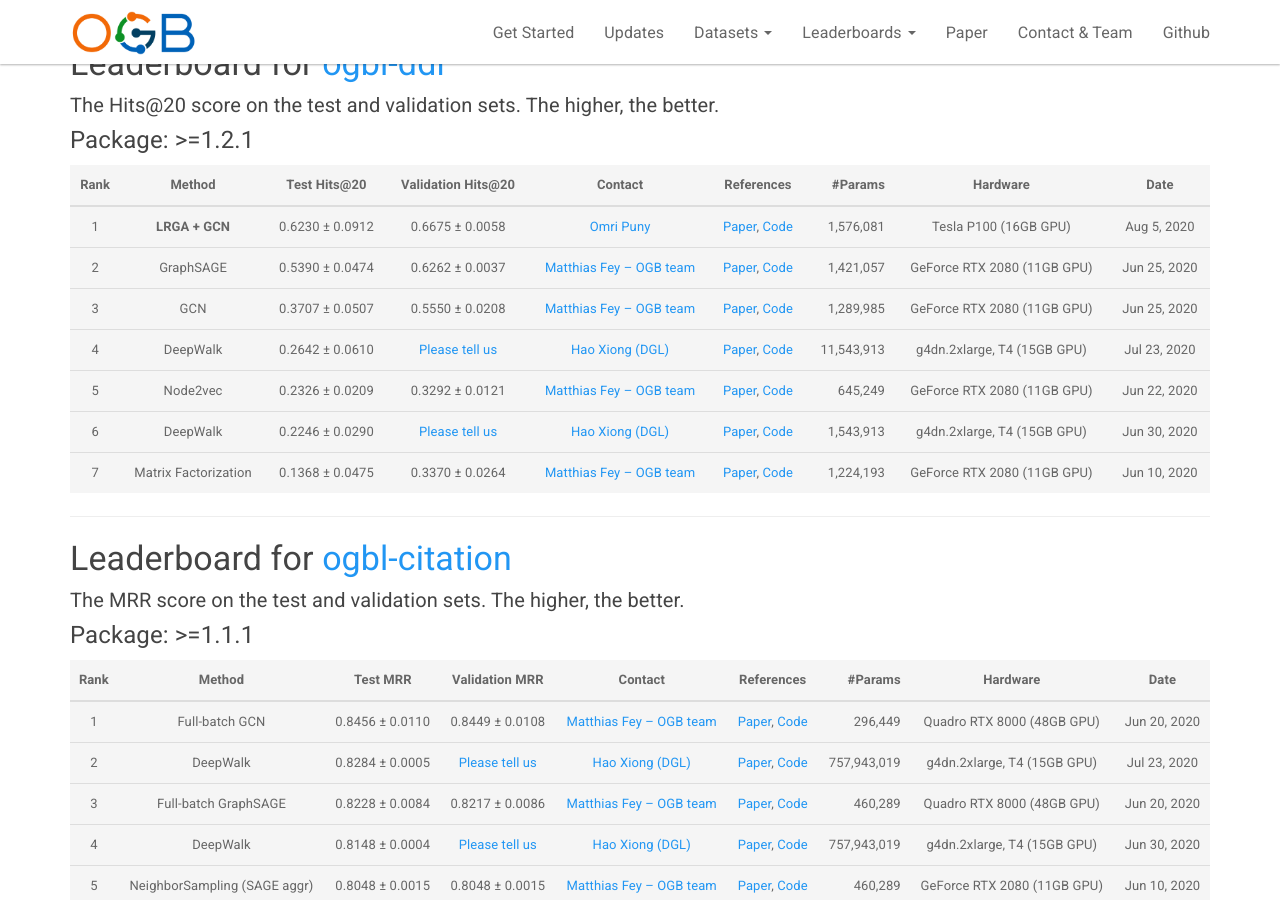
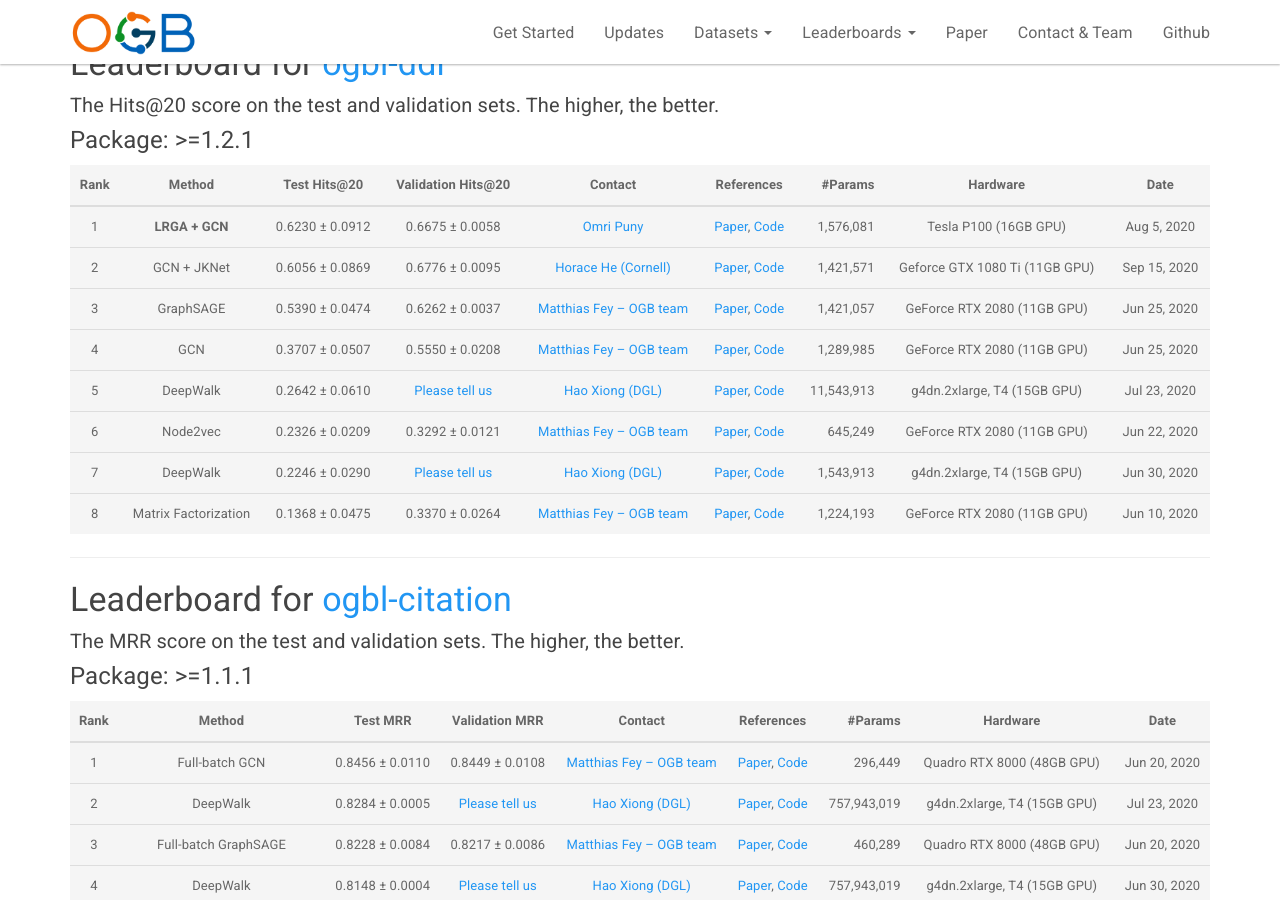
Before and after one commit to snap-stanford/ogb-web, a Jekyll site: the page built from _docs/leaderboard/leader_linkprop.md, in a window 1280 px wide and 900 px high, scrolled down 1348 px. Built offline with Jekyll 4.4.1, drawn with Linux system fonts in a browser that asks for light colours.

Commit message:
updateleaderboard

```diff
--- a/_docs/leaderboard/leader_linkprop.md
+++ b/_docs/leaderboard/leader_linkprop.md
@@ -69,12 +69,13 @@ The **bold** method name indicates that the implementation is **official** (by t
 | Rank  | Method | Test Hits@20 | Validation Hits@20 | Contact | References | #Params | Hardware | Date
 |:----:|:-----:|:------:|:-----:|:-----:|:-----:|-----:|:-----:|:-----:|
 |  1  |  **LRGA + GCN**  | 0.6230 ± 0.0912   | 0.6675 ± 0.0058 |[Omri Puny](mailto:omri.puny@weizmann.ac.il) | [Paper](https://arxiv.org/abs/2006.07846), [Code](https://github.com/omri1348/LRGA/tree/master/ogb/examples/linkproppred) | 1,576,081 | Tesla P100 (16GB GPU) | Aug 5, 2020 |
-|  2  |  GraphSAGE  | 0.5390 ± 0.0474   | 0.6262 ± 0.0037 | [Matthias Fey -- OGB team](mailto:matthias.fey@tu-dortmund.de) | [Paper](https://arxiv.org/abs/1706.02216), [Code](https://github.com/snap-stanford/ogb/tree/master/examples/linkproppred/ddi) | 1,421,057 | GeForce RTX 2080 (11GB GPU) | Jun 25, 2020 |
-|  3  |  GCN  | 0.3707 ± 0.0507   | 0.5550 ± 0.0208 | [Matthias Fey -- OGB team](mailto:matthias.fey@tu-dortmund.de) | [Paper](https://arxiv.org/abs/1609.02907), [Code](https://github.com/snap-stanford/ogb/tree/master/examples/linkproppred/ddi) | 1,289,985 | GeForce RTX 2080 (11GB GPU) | Jun 25, 2020 |
-|  4  |  DeepWalk  | 0.2642 ± 0.0610   | [Please tell us](mailto:ogb@cs.stanford.edu) | [Hao Xiong (DGL)](mailto:taxuexh@sjtu.edu.cn) | [Paper](https://arxiv.org/pdf/1403.6652.pdf), [Code](https://github.com/dmlc/dgl/tree/master/examples/pytorch/ogb/deepwalk) | 11,543,913 | g4dn.2xlarge, T4 (15GB GPU) | Jul 23, 2020 |
-|  5  |  Node2vec  | 0.2326 ± 0.0209   | 0.3292 ± 0.0121 | [Matthias Fey -- OGB team](mailto:matthias.fey@tu-dortmund.de) | [Paper](https://arxiv.org/abs/1607.00653), [Code](https://github.com/snap-stanford/ogb/tree/master/examples/linkproppred/ddi) | 645,249 | GeForce RTX 2080 (11GB GPU) | Jun 22, 2020 |
-|  6  |  DeepWalk  | 0.2246 ± 0.0290   | [Please tell us](mailto:ogb@cs.stanford.edu) | [Hao Xiong (DGL)](mailto:taxuexh@sjtu.edu.cn) | [Paper](https://arxiv.org/pdf/1403.6652.pdf), [Code](https://github.com/dmlc/dgl/tree/master/examples/pytorch/ogb/deepwalk) | 1,543,913 | g4dn.2xlarge, T4 (15GB GPU) | Jun 30, 2020 |
-|  7  |  Matrix Factorization  | 0.1368 ± 0.0475   | 0.3370 ± 0.0264 | [Matthias Fey -- OGB team](mailto:matthias.fey@tu-dortmund.de) | [Paper](https://arxiv.org/abs/2005.00687), [Code](https://github.com/snap-stanford/ogb/tree/master/examples/linkproppred/ddi) | 1,224,193 | GeForce RTX 2080 (11GB GPU) | Jun 10, 2020 |
+|  2  |  GCN + JKNet  | 0.6056 ± 0.0869   | 0.6776 ± 0.0095 | [Horace He  (Cornell)](mailto:hh498@cornell.edu) | [Paper](https://arxiv.org/abs/1609.02907), [Code](https://github.com/Chillee/ogb_ddi/blob/master/gnn.py) | 1,421,571 | Geforce GTX 1080 Ti (11GB GPU) | Sep 15, 2020 |
+|  3  |  GraphSAGE  | 0.5390 ± 0.0474   | 0.6262 ± 0.0037 | [Matthias Fey -- OGB team](mailto:matthias.fey@tu-dortmund.de) | [Paper](https://arxiv.org/abs/1706.02216), [Code](https://github.com/snap-stanford/ogb/tree/master/examples/linkproppred/ddi) | 1,421,057 | GeForce RTX 2080 (11GB GPU) | Jun 25, 2020 |
+|  4  |  GCN  | 0.3707 ± 0.0507   | 0.5550 ± 0.0208 | [Matthias Fey -- OGB team](mailto:matthias.fey@tu-dortmund.de) | [Paper](https://arxiv.org/abs/1609.02907), [Code](https://github.com/snap-stanford/ogb/tree/master/examples/linkproppred/ddi) | 1,289,985 | GeForce RTX 2080 (11GB GPU) | Jun 25, 2020 |
+|  5  |  DeepWalk  | 0.2642 ± 0.0610   | [Please tell us](mailto:ogb@cs.stanford.edu) | [Hao Xiong (DGL)](mailto:taxuexh@sjtu.edu.cn) | [Paper](https://arxiv.org/pdf/1403.6652.pdf), [Code](https://github.com/dmlc/dgl/tree/master/examples/pytorch/ogb/deepwalk) | 11,543,913 | g4dn.2xlarge, T4 (15GB GPU) | Jul 23, 2020 |
+|  6  |  Node2vec  | 0.2326 ± 0.0209   | 0.3292 ± 0.0121 | [Matthias Fey -- OGB team](mailto:matthias.fey@tu-dortmund.de) | [Paper](https://arxiv.org/abs/1607.00653), [Code](https://github.com/snap-stanford/ogb/tree/master/examples/linkproppred/ddi) | 645,249 | GeForce RTX 2080 (11GB GPU) | Jun 22, 2020 |
+|  7  |  DeepWalk  | 0.2246 ± 0.0290   | [Please tell us](mailto:ogb@cs.stanford.edu) | [Hao Xiong (DGL)](mailto:taxuexh@sjtu.edu.cn) | [Paper](https://arxiv.org/pdf/1403.6652.pdf), [Code](https://github.com/dmlc/dgl/tree/master/examples/pytorch/ogb/deepwalk) | 1,543,913 | g4dn.2xlarge, T4 (15GB GPU) | Jun 30, 2020 |
+|  8  |  Matrix Factorization  | 0.1368 ± 0.0475   | 0.3370 ± 0.0264 | [Matthias Fey -- OGB team](mailto:matthias.fey@tu-dortmund.de) | [Paper](https://arxiv.org/abs/2005.00687), [Code](https://github.com/snap-stanford/ogb/tree/master/examples/linkproppred/ddi) | 1,224,193 | GeForce RTX 2080 (11GB GPU) | Jun 10, 2020 |
 
 
 
```
